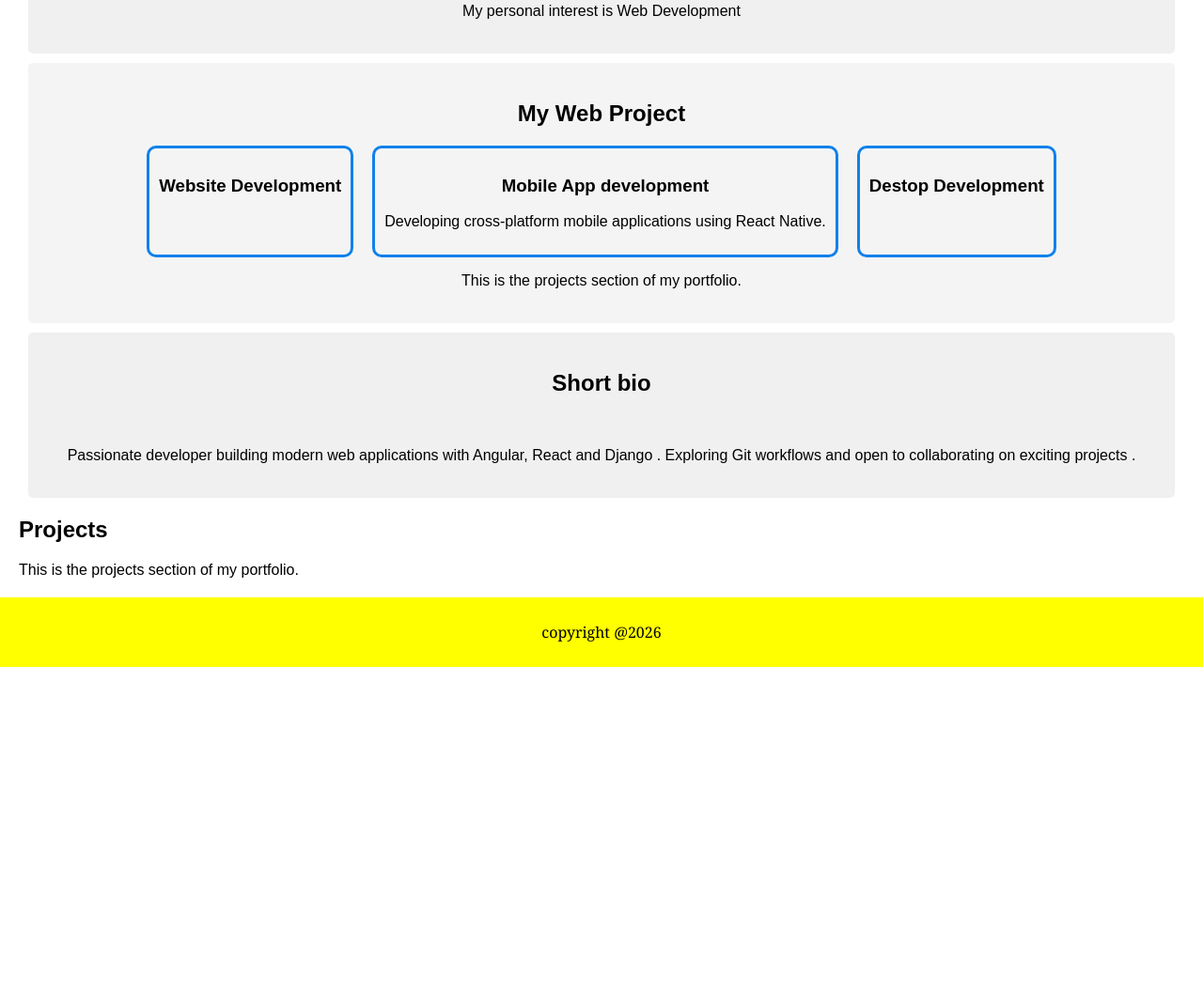
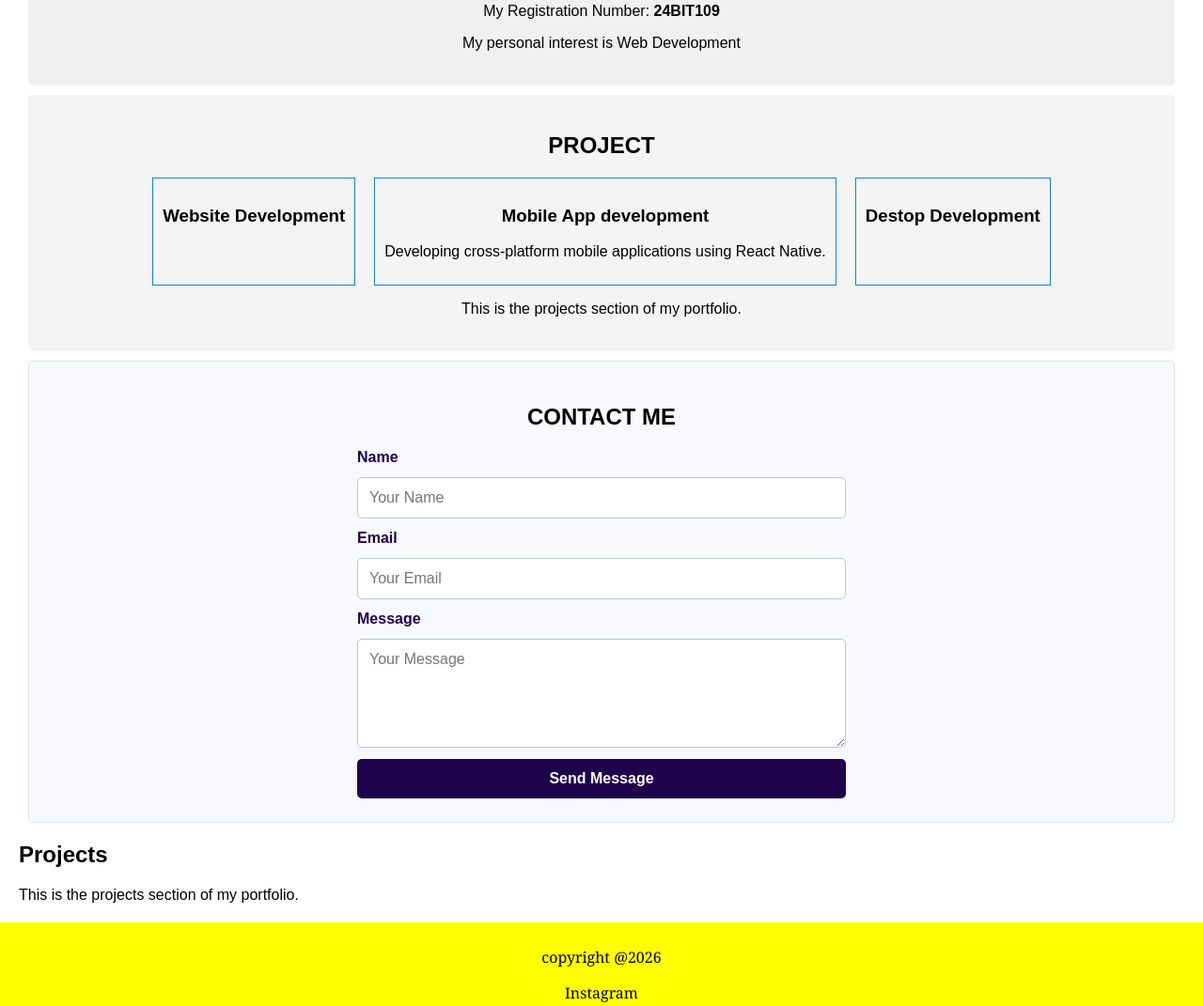
Before and after one commit to JumbezGit/portfolio, a plain HTML site: page index.html in a window 1280 px wide. Shown: the part 441-1512 px from the top of the page at 94% size. Before the commit the page ends 1151 px from the top, so only its background shows below. Drawn offline with Linux system fonts and the light colour scheme.

Commit message:
FirstRelease

```diff
--- a/index.html
+++ b/index.html
@@ -24,16 +24,17 @@
     <main>
         <h1 class="tittle">MY PORTFOLIO</h2>
             <section id="about">
-                <h2>About Me</h2>
+                <h2>ABOUT ME</h2>
                 <div class="image">
                 <img src="assets/Khamis.jpg" alt="Profile Image" width="100px" class="image">
                 </div>
                 <p>My Name is Khamis Jumbe Ussi</p>
                 <p>I am a student at State niversity of SUZA (TUNGUU CUMPAS)</p>
+                <p> My Registration Number: <b>24BIT109</b></p>
                 <p>My personal interest is Web Development</p>
             </section>
             <section id="projects">
-                <h2>My Web Project </h2>
+                <h2>PROJECT </h2>
                 <div class="col">
                     <div class="grid">
                         <h3>Website Development </h3>
@@ -51,30 +52,29 @@
                 <p>This is the projects section of my portfolio.</p>
             </section>
 
-            <section id="about">
-                <h2>Short bio </h2>
-                <img src="" alt="">
-                <p>Passionate developer building modern web applications
-                    with Angular, React and Django .
-                    Exploring Git workflows and open to collaborating
-                    on exciting projects
-                    .
-                </p>
+            <section id="contact">
+                <h2>CONTACT ME</h2>
+                <form action="#" method="post" class="contact-form">
+                    <label for="name">Name</label>
+                    <input type="text" id="name" name="name" placeholder="Your Name" required>
+                    <label for="email">Email</label>
+                    <input type="email" id="email" name="email" placeholder="Your Email" required>
+                    <label for="message">Message</label>
+                    <textarea id="message" name="message" placeholder="Your Message" rows="5" required></textarea>
+                    <button type="submit">Send Message</button>
+                </form>
             </section>
             <section id="project">
 
                 <h2>Projects</h2>
                 <p>This is the projects section of my portfolio.</p>
             </section>
-            <section id="contact">
-
-
-            </section>
 
     </main>
     <footer class="footer">
 
         <p>copyright @2026</p>
+        <div>Instagram</div>
     </footer>
 </body>
 
--- a/styles.css
+++ b/styles.css
@@ -43,9 +43,9 @@ footer{
     font-family: Arial, Helvetica, sans-serif;
 }
 .grid{
-    border: 3px solid #0f80eb;
+    border: 1px solid #0f80eb;
     padding: 10px;
-    border-radius: 10px;
+    /* border-radius: 10px; */
 }
 .image{
 justify-content: center;
@@ -68,3 +68,73 @@ img{
     text-align: center;
     margin: 10px;
 }
+
+#contact{
+    background-color: #f7f9fc;
+    padding: 25px;
+    border-radius: 5px;
+    text-align: center;
+    margin: 10px;
+    border: 1px solid #d8e4f0;
+}
+
+.contact-form{
+    max-width: 520px;
+    margin: 0 auto;
+    display: flex;
+    flex-direction: column;
+    gap: 12px;
+    text-align: left;
+}
+
+.contact-form label{
+    font-weight: bold;
+    color: #1e024b;
+}
+
+.contact-form input,
+.contact-form textarea{
+    width: 100%;
+    padding: 12px;
+    border: 1px solid #b8c7d8;
+    border-radius: 5px;
+    font-family: Arial, Helvetica, sans-serif;
+    font-size: 1rem;
+    box-sizing: border-box;
+}
+
+.contact-form input:focus,
+.contact-form textarea:focus{
+    outline: none;
+    border-color: #0f80eb;
+    box-shadow: 0 0 0 3px rgba(15, 128, 235, 0.15);
+}
+
+.contact-form textarea{
+    resize: vertical;
+}
+
+.contact-form button{
+    background-color: #1e024b;
+    color: #ffffff;
+    border: none;
+    border-radius: 5px;
+    padding: 12px 18px;
+    font-size: 1rem;
+    font-weight: bold;
+    cursor: pointer;
+}
+
+.contact-form button:hover{
+    background-color: #0f80eb;
+}
+
+@media (max-width: 600px){
+    #contact{
+        padding: 18px;
+    }
+
+    .contact-form{
+        max-width: 100%;
+    }
+}
```
Also changed, not shown: 1 other file.
